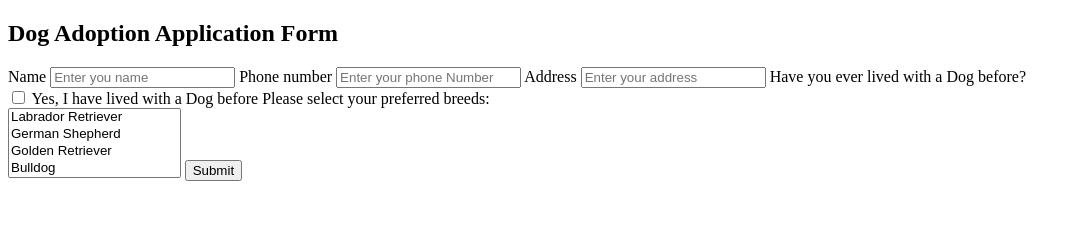
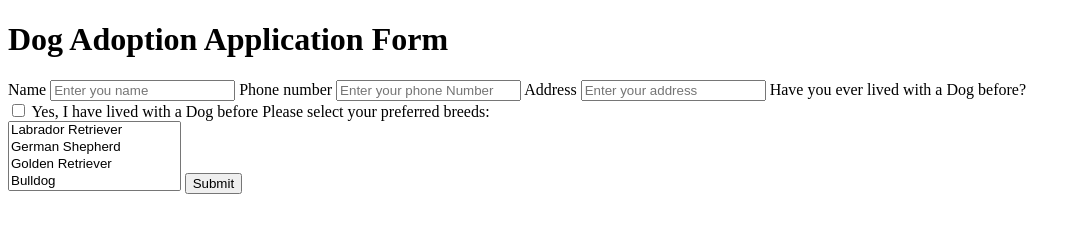
Before and after one commit to acciojob/dog-adoption-application-Surajkr1999, a website: page main.html in a window 1280 px wide. Shown: the whole page, without its empty margins (0-1081 px from the left). Drawn offline with Linux system fonts and the light colour scheme.

Commit message:
created a submission

```diff
--- a/main.html
+++ b/main.html
@@ -9,7 +9,7 @@
 </head>
 <body>
 	<!-- the entire body must be written by student -->
-	<h2>Dog Adoption Application Form</h2>
+	<h1>Dog Adoption Application Form</h1>
 <form action="/submit_application" method="post">
 
 <label for="name">Name</label>
```
